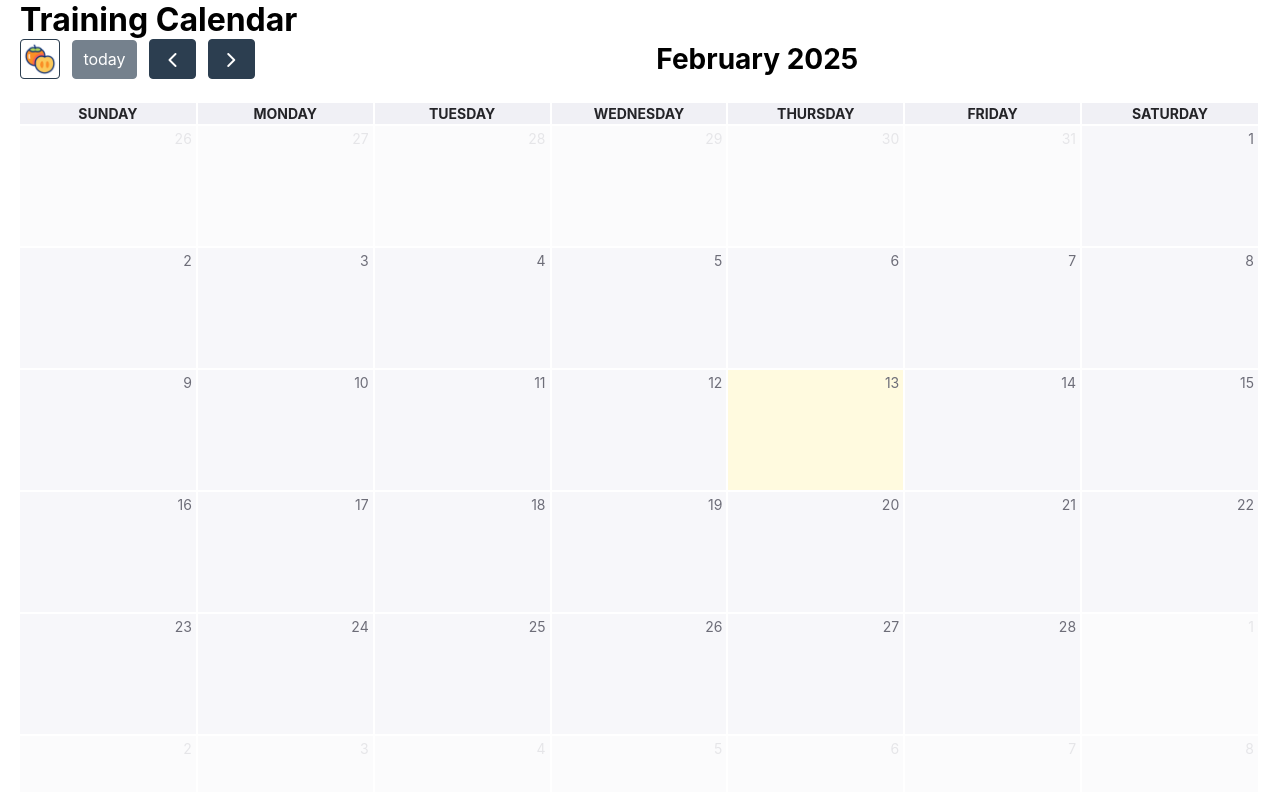
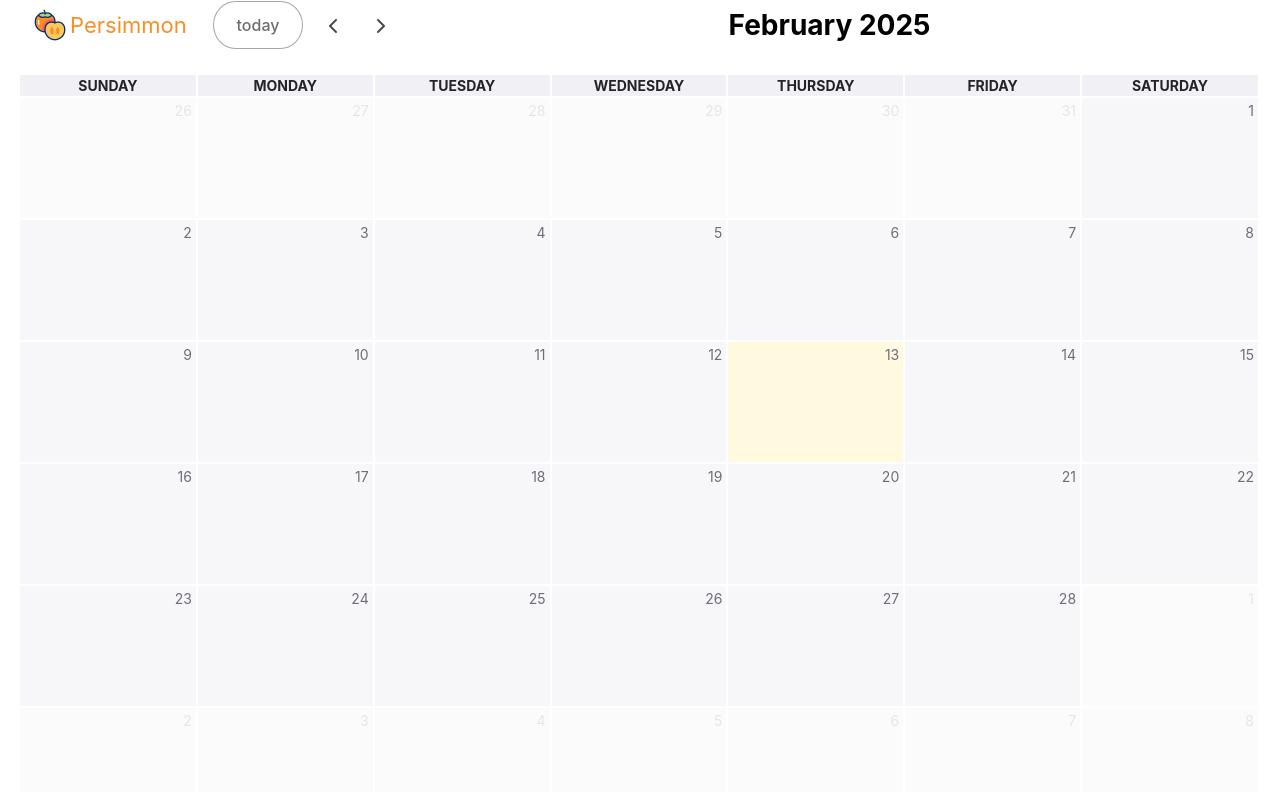
Before and after one commit to sunnybunnyy/training-dashboard, a React (Create React App) app in the folder frontend/: page / in a window 1280 px wide. Shown: the top 792 px of the page. Built offline with nearby package versions, Linux system fonts and the light colour scheme; no server answers.

Commit message:
Make styling for toolbar pretty

```diff
--- a/frontend/src/App.css
+++ b/frontend/src/App.css
@@ -74,6 +74,11 @@
   color: #6d6d78;
 }
 
+.fc-icon-chevron-left::before,
+.fc-icon-chevron-right::before {
+  color: #444746;
+}
+
 .fc .fc-col-header-cell,
 .fc .fc-daygrid-day {
   font-size: 14px;
@@ -86,6 +91,26 @@
   margin-right: 10px;
 }
 
+h1,
+.fc-header-toolbar,
+.fc .fc-scrollgrid {
+  padding: 0 20px;
+}
+
+.fc .fc-logo-button,
+.fc .fc-button-primary {
+  box-shadow: none !important;
+}
+
+.fc .fc-logo-button,
+.fc-theme-standard .fc-scrollgrid {
+  border: none;
+}
+
+.fc .fc-button-primary {
+  background-color: transparent;
+}
+
 .fc .fc-col-header-cell-cushion {
   font-weight: 500px;
 }
@@ -94,34 +119,61 @@
   height: 120px;
 }
 
-.fc-icon-button {
+.fc .fc-logo-button {
   background-image: url('../public/images/icon/persimmon.gif');
-  background-size: contain;
-  height: 40px;
-  width: 40px;
+  background-position: 10px;
+  background-repeat: no-repeat;
+  background-size: 40px;
+  color: #fa8e25 !important;
+  cursor: default !important;
+  font-size: 22px;
+  padding-left: 50px;
 }
-
-/* Style for the icon button */
-/*.fc .fc-icon-button {
-  width: 24px;
-  height: 24px;
-  margin-right: 10px;
-  background-image: url('../src/images/icon/persimmon.gif');
-}
-
-.fc .fc-icon-button.static {
-  background-image: url('../src/images/icon/persimmon.png');
-} */
 
 .fc .fc-scrollgrid {
   min-width: calc(150px * 7 + 40px);
-  padding: 0 20px;
 }
 
-.fc-theme-standard .fc-scrollgrid {
-  border: none;
+.fc .fc-logo-button,
+.fc .fc-button-primary:disabled {
+  background-color: transparent !important;
 }
 
-.fc .fc-scrollgrid, .fc-header-toolbar, h1 {
-  padding: 0 20px;
+.fc .fc-button.fc-prev-button,
+.fc .fc-button.fc-next-button {
+  border-radius: 100%;
+  padding: 3px 5px;
 }
+
+.fc .fc-button-primary:focus-visible {
+  box-shadow: #fa8e25 0px 0px 0px 0.2rem !important;
+}
+
+.fc .fc-logo-button:focus-visible {
+  box-shadow: none !important;
+}
+
+.fc .fc-button-primary:hover {
+  background-color: #fa8f253F;
+}
+
+.fc .fc-button-primary,
+.fc .fc-button-primary:hover,
+.fc .fc-button-primary:not(:disabled):active,
+.fc .fc-button-primary:not(:disabled).fc-button-active {
+  border-color: transparent;
+}
+
+.fc .fc-button.fc-today-button {
+  border-radius: 30% / 60%;
+  border: 1px solid #747775;
+  color: #1f1f1f;
+  font-weight: 500;
+  height: 48px;
+  width: 90px;
+}
+
+.fc .fc-button-primary:not(:disabled):active,
+.fc .fc-button-primary:not(:disabled).fc-button-active {
+  background-color: #fa8f257F;
+}
--- a/frontend/src/App.js
+++ b/frontend/src/App.js
@@ -41,8 +41,10 @@ function App() {
 
   // Custom rendering for the icon button
   const customButtons = {
-  icon: {}
-};
+    logo: {
+      text: 'Persimmon'
+    }
+  };
 
   // Handle date clicks
   const handleDateClick = (arg) => {
@@ -69,12 +71,11 @@ function App() {
 
   return (
     <div className="calendar-container">
-      <h1>Training Calendar</h1>
       <FullCalendar
         plugins={[dayGridPlugin, interactionPlugin]}
         initialView='dayGridMonth'
         headerToolbar={{
-          left: 'icon today prev next', // Add icon as seperate button
+          left: 'logo today prev next', // Add icon as seperate button
           center: 'title',
           right: ''
         }}
```
